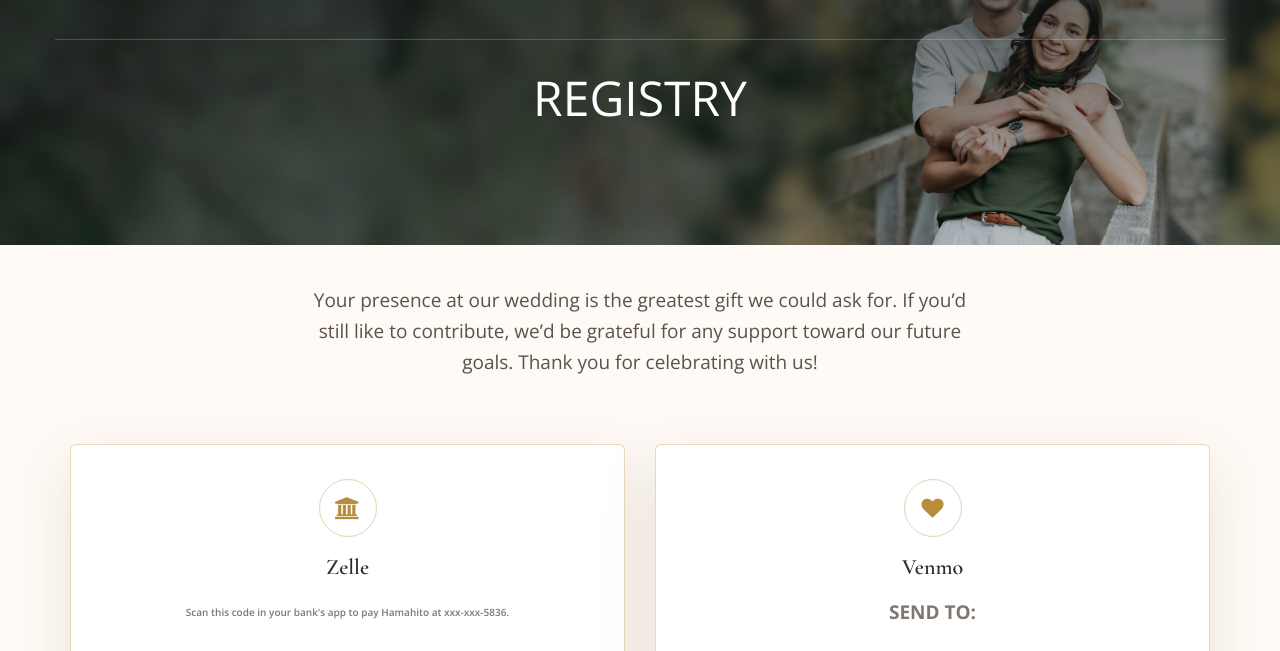
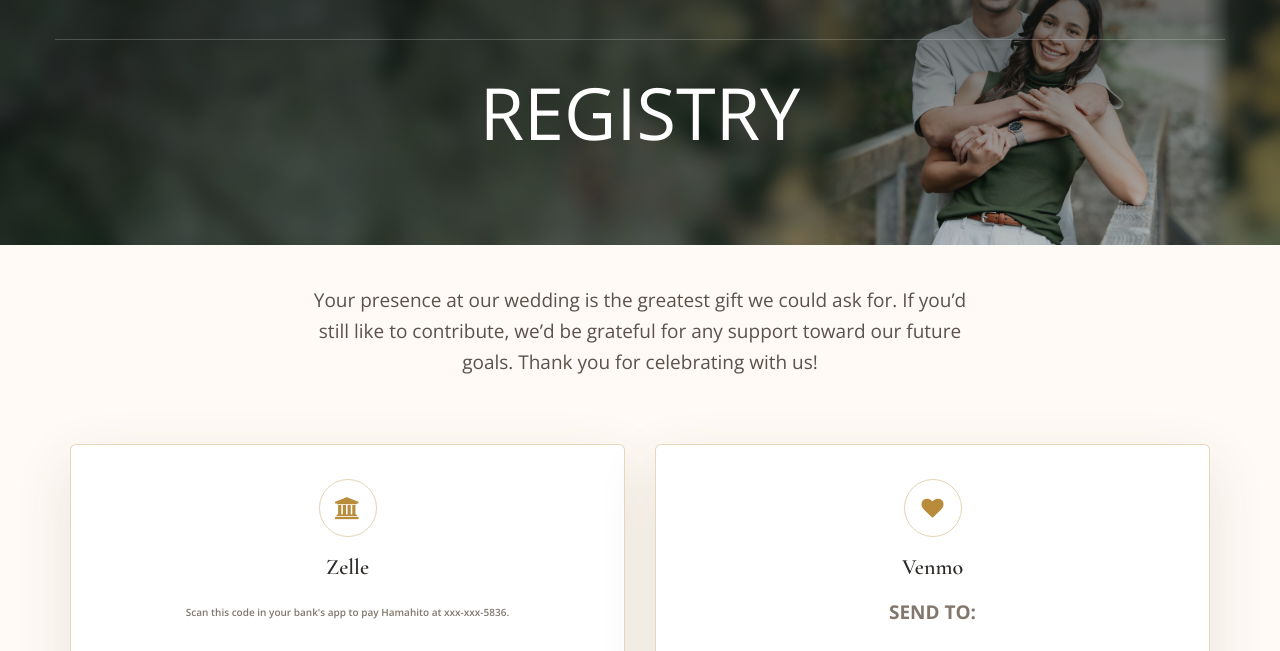
Before and after one commit to hamahitoh/wedding, a website: page registry/index.html in a window 1280 px wide. Shown: the part 91-742 px from the top of the page. Drawn offline with nearby package versions, Linux system fonts and the light colour scheme; files that its build step writes are made by us from their sources.

Commit message:
Force registry title size update

```diff
--- a/css/custom.css
+++ b/css/custom.css
@@ -174,7 +174,7 @@ header .member-actions a {
 .registry-preview-copy h1 {
     color: #fff;
     font-family: "Open Sans", sans-serif;
-    font-size: clamp(32px, 4vw, 48px);
+    font-size: clamp(48px, 6vw, 72px);
     font-weight: 300;
     letter-spacing: 0;
     line-height: 1.2;
--- a/registry/index.html
+++ b/registry/index.html
@@ -20,7 +20,7 @@
     <link rel="stylesheet" href="css/bootstrap.min.css">
     <link rel="stylesheet" href="css/styles.min.css">
     <link rel="stylesheet" href="css/queries.css">
-    <link rel="stylesheet" href="css/custom.css?v=20260904-11">
+    <link rel="stylesheet" href="css/custom.css?v=20260904-12">
     <link rel="stylesheet" href="https://cdnjs.cloudflare.com/ajax/libs/font-awesome/4.7.0/css/font-awesome.min.css">
 </head>
 <body class="registry-preview-page" id="top">
@@ -47,7 +47,7 @@
         <div class="row">
             <div class="col-md-10 col-md-offset-1">
                 <div class="registry-preview-copy text-center">
-                    <h1>Registry</h1>
+                    <h1 style="font-size: clamp(48px, 6vw, 72px);">Registry</h1>
                 </div>
             </div>
         </div>
```
